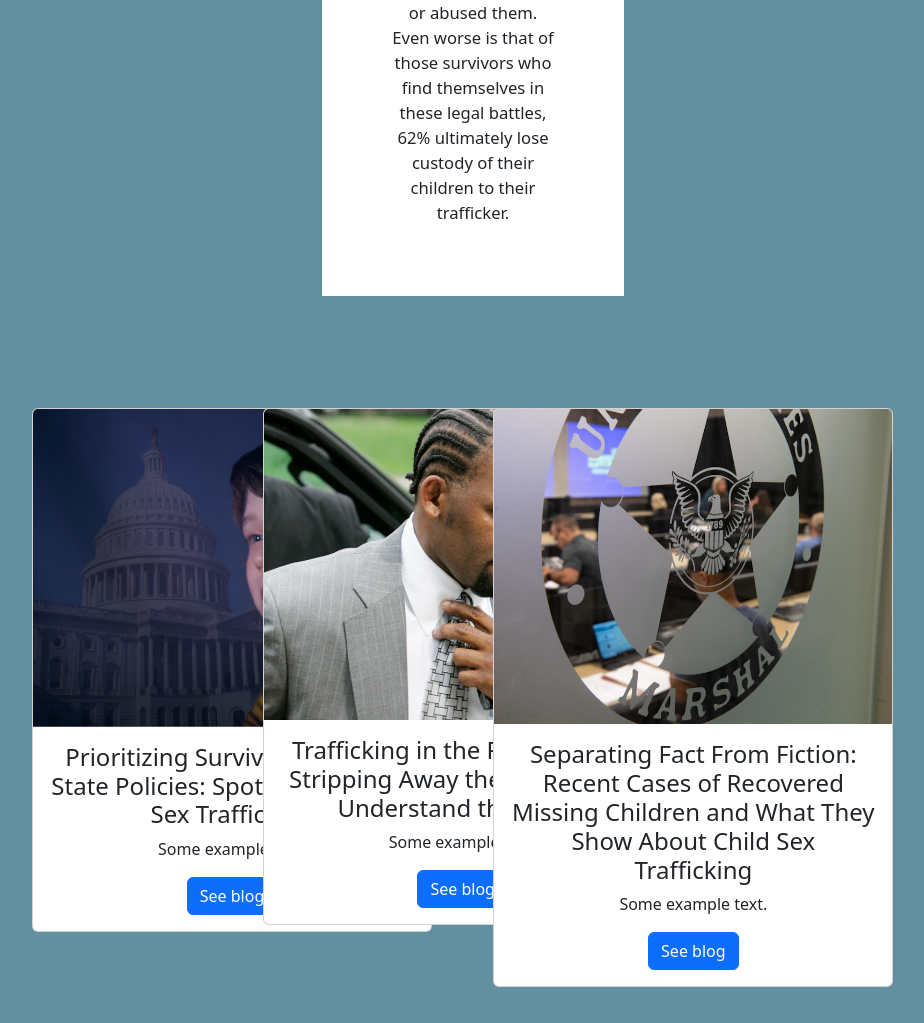
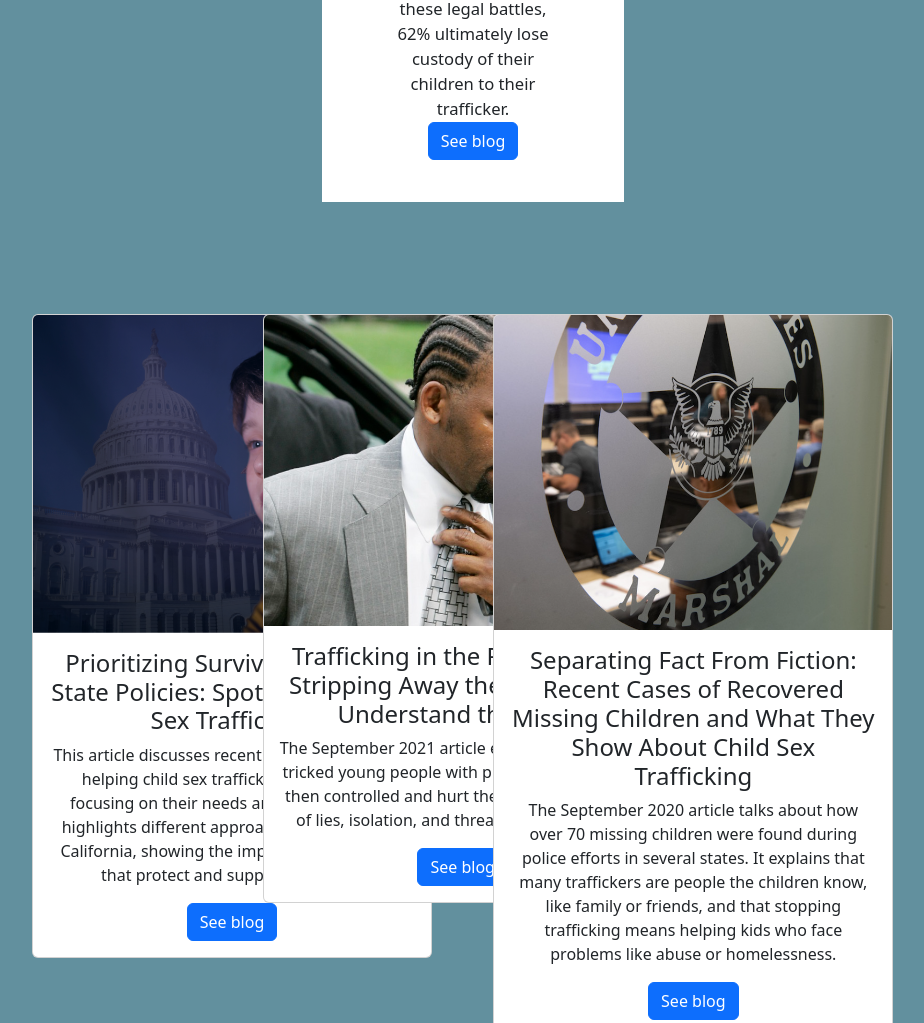
Before and after one commit to EvanderGibson/Human-Rights-Campaign, a plain HTML site: page blogs.html in a window 1280 px wide. Shown: the part 960-1983 px from the top of the page, without its empty margins (330-1254 px from the left). Drawn offline with nearby package versions, Linux system fonts and the light colour scheme; a script that the page names is missing.

Commit message:
all finished up

```diff
--- a/blogs.html
+++ b/blogs.html
@@ -44,7 +44,6 @@
 	 </div>
   </nav>
    <h1 class="center">Blogs</h1>
-   <h1 class="center">MAKE SEE BLOGS WORK & WORK ON GET INVLOVED-->PUT THE IMAGES ON MAKE LOOK NICE</h1>
    <br>
    <br>
    <br>
@@ -52,7 +51,7 @@
    <div class="row center">
 	  <div class="col-sm-3"></div>
 	  <div class="col-sm-3"><img src="mom.jpg" class="Bimg textbground"></div>
-	  <div class="col-sm-3"><p class="Btext textbground">Survivors of human trafficking often face a heartbreaking and deeply unjust reality even after escaping their traffickers, in the loss of custody rights. The trauma they’ve endured is compounded by legal battles that frequently do not account for the abuse they’ve suffered. Alarmingly, statistics reveal that 30% of survivors are forced to engage in custody battles with their former exploiters, people who once trafficked or abused them. Even worse is that of those survivors who find themselves in these legal battles, 62% ultimately lose custody of their children to their trafficker.</p></div>
+	  <div class="col-sm-3"><p class="Btext textbground" style="padding-bottom:42px;">Survivors of human trafficking often face a heartbreaking reality even after escaping their traffickers, the loss of custody rights. The trauma they’ve endured is compounded by legal battles that frequently do not account for the abuse they’ve suffered. Alarmingly, statistics reveal that 30% of survivors are forced to engage in custody battles with their former exploiters, people who once trafficked or abused them. Even worse is that of those survivors who find themselves in these legal battles, 62% ultimately lose custody of their children to their trafficker.<a href="https://polarisproject.org/blog/2024/03/victim-blaming-in-family-court-how-child-custody-impacts-survivors/" class="btn btn-primary">See blog</a></p></div>
 	  <div class="col-sm-3"></div>
 	</div>
 	<br>
@@ -65,8 +64,8 @@
 				<img class="card-img-top" src="kid.jpg" alt="Card image">
 				<div class="card-body">
 					<h4 class="card-title">Prioritizing Survivor-Centered State Policies: Spotlight on Child Sex Trafficking</h4>
-					<p class="card-text">Some example text.</p>
-					<a href="#" class="btn btn-primary">See blog</a>
+					<p class="card-text">This article discusses recent state laws aimed at helping child sex trafficking survivors by focusing on their needs and experiences. It highlights different approaches in Illinois and California, showing the importance of policies that protect and support survivors.</p>
+					<a href="https://polarisproject.org/blog/2023/10/prioritizing-survivor-centered-state-policies-spotlight-on-child-sex-trafficking/" class="btn btn-primary">See blog</a>
 				</div>
 		    </div>
 	    </div>
@@ -75,8 +74,8 @@
 			  <img class="card-img-top" src="rkelly.jpg" alt="Card image">
 			  <div class="card-body">
 				<h4 class="card-title">Trafficking in the R. Kelly Case: Stripping Away the Glamour to Understand the Crime</h4>
-				<p class="card-text">Some example text.</p>
-				<a href="#" class="btn btn-primary">See blog</a>
+				<p class="card-text">The September 2021 article explains how R. Kelly tricked young people with promises of fame but then controlled and hurt them. It shows his use of lies, isolation, and threats to keep control.</p>
+				<a href="https://polarisproject.org/blog/2021/09/understanding-trafficking-in-the-r-kelly-case-stripping-away-the-glamour-to-understand-the-crime/" class="btn btn-primary">See blog</a>
 			  </div>
 		  </div>
 		</div>
@@ -85,8 +84,8 @@
 			  <img class="card-img-top" src="police.jpg" alt="Card image">
 			  <div class="card-body">
 				<h4 class="card-title">Separating Fact From Fiction: Recent Cases of Recovered Missing Children and What They Show About Child Sex Trafficking</h4>
-				<p class="card-text">Some example text.</p>
-				<a href="#" class="btn btn-primary">See blog</a>
+				<p class="card-text">The September 2020 article talks about how over 70 missing children were found during police efforts in several states. It explains that many traffickers are people the children know, like family or friends, and that stopping trafficking means helping kids who face problems like abuse or homelessness.</p>
+				<a href="https://polarisproject.org/blog/2020/09/separating-fact-from-fiction-recent-cases-of-recovered-missing-children-and-what-they-show-about-child-sex-trafficking/" class="btn btn-primary">See blog</a>
 			  </div>
 		  </div>
 		  </div>
@@ -97,8 +96,8 @@
 				<img class="card-img-top" src="phone.jpg" alt="Card image">
 				<div class="card-body">
 					<h4 class="card-title">How Unproven Trafficking Stories Spread Online and Why Stopping Them Matters</h4>
-					<p class="card-text">Some example text.</p>
-					<a href="#" class="btn btn-primary">See blog</a>
+					<p class="card-text">The July 2020 article from Polaris discusses how false trafficking stories, like the Wayfair conspiracy, spread online and harm real victims. It explains that these unproven claims can overwhelm support services and distract from the true nature of trafficking.</p>
+					<a href="https://polarisproject.org/blog/2020/07/how-unproven-trafficking-stories-spread-online-and-why-stopping-them-matters/" class="btn btn-primary">See blog</a>
 				</div>
 		    </div>
 	    </div>
@@ -107,8 +106,8 @@
 			  <img class="card-img-top" src="pixie.jpg" alt="Card image">
 			  <div class="card-body">
 				<h4 class="card-title">Tracing the Patterns of Trafficking in the Ghislaine Maxwell Trial</h4>
-				<p class="card-text">Some example text.</p>
-				<a href="#" class="btn btn-primary">See blog</a>
+				<p class="card-text">The November 2021 article from Polaris discusses the Ghislaine Maxwell trial, highlighting how traffickers use grooming tactics to manipulate vulnerable individuals into exploitation. It emphasizes that the strategies employed in high-profile cases mirror those used in everyday trafficking situations, underscoring the need for systemic change and accountability.</p>
+				<a href="https://polarisproject.org/blog/2021/11/tracing-the-patterns-of-trafficking-in-the-ghislaine-maxwell-trial/" class="btn btn-primary">See blog</a>
 			  </div>
 		  </div>
 		</div>
@@ -117,8 +116,8 @@
 			  <img class="card-img-top" src="linda.jpg" alt="Card image">
 			  <div class="card-body">
 				<h4 class="card-title">Lessons Learned about Trafficking 40 Years Later: A Survivor’s Perspective</h4>
-				<p class="card-text">Some example text.</p>
-				<a href="#" class="btn btn-primary">See blog</a>
+				<p class="card-text">In the October 2020 blog post, "Lessons Learned about Trafficking 40 Years Later: A Survivor’s Perspective," Cheri Crider shares her experience of being trafficked in the 1980s and the lack of recognition or support at the time. She emphasizes the importance of understanding the complexities of trafficking and the need for better systems to support survivors.</p>
+				<a href="https://polarisproject.org/blog/2020/10/lessons-learned-about-trafficking-40-years-later-a-survivors-perspective/" class="btn btn-primary">See blog</a>
 			  </div>
 		  </div>
 		  </div>
@@ -129,8 +128,8 @@
 				<img class="card-img-top" src="girls.jpg" alt="Card image">
 				<div class="card-body">
 					<h4 class="card-title">Isolating Children May Lead to More Trafficking</h4>
-					<p class="card-text">Some example text.</p>
-					<a href="#" class="btn btn-primary">See blog</a>
+					<p class="card-text">The May 2020 article from Polaris discusses how the COVID-19 pandemic increased children's vulnerability to trafficking due to isolation and increased online activity. It highlights a surge in child abuse reports and law enforcement operations targeting online predators during this period.</p>
+					<a href="https://polarisproject.org/blog/2020/05/increase-in-child-exploitation-may-lead-to-more-trafficking/" class="btn btn-primary">See blog</a>
 				</div>
 		    </div>
 	    </div>
@@ -139,8 +138,8 @@
 			  <img class="card-img-top" src="couple.jpg" alt="Card image">
 			  <div class="card-body">
 				<h4 class="card-title">Love and Trafficking: How Traffickers Groom & Control Their Victims</h4>
-				<p class="card-text">Some example text.</p>
-				<a href="#" class="btn btn-primary">See blog</a>
+				<p class="card-text">The February 2021 article from Polaris discusses how traffickers manipulate their victims by pretending to offer love and support. It explains the grooming process, where traffickers gain trust, meet needs, isolate, and exploit victims, often starting with someone they know and trust. </p>
+				<a href="https://polarisproject.org/blog/2021/02/love-and-trafficking-how-traffickers-groom-control-their-victims/" class="btn btn-primary">See blog</a>
 			  </div>
 		  </div>
 		</div>
--- a/style.css
+++ b/style.css
@@ -71,4 +71,5 @@ body{
 
 .textbground{
 	background-color:white;
+
 }
```
Also changed, not shown: getinvolved.html (+9 -4 lines), index.html (+1 -1 lines), timeline.html (+3 -3 lines), ICMEC.jpg (added), sale.jpg, shadow.jpg (added).
